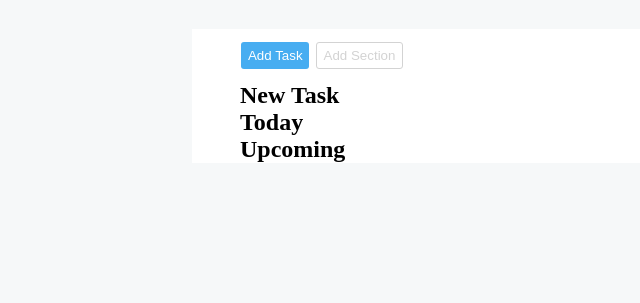
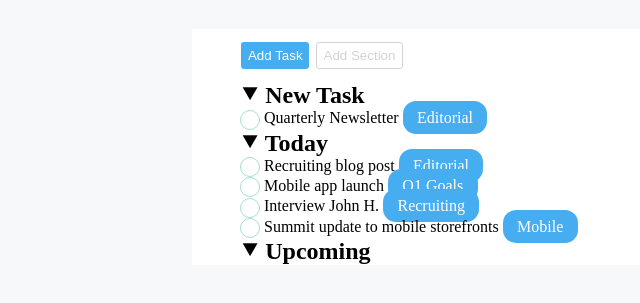
Before and after one commit to filauro1989/html-css-toboolist, a plain HTML site: page index.html in a window 1280 px wide. Shown: the part 73-376 px from the top of the page, without its empty margins (0-640 px from the left). Drawn offline with Linux system fonts and the light colour scheme.

Commit message:
Lista today

```diff
--- a/css/style.css
+++ b/css/style.css
@@ -14,6 +14,11 @@
 }
 .borderless {
     border-style: none;
+}
+.rounded-highlight{
+    padding: 0.5em 0.9em;
+    border-radius: 13px;
+    color: white;
 }
 
 body {
@@ -57,3 +62,15 @@ header h1 {
     border: 1px solid lightgrey ;
     background-color: white;
 }
+
+/* liste */
+ul {
+    list-style-type: none;
+}
+
+.checkbox-round {
+    width: 1.5em;
+    height: 1.5em;
+    border-radius: 50%;
+    vertical-align: middle;
+    border: 1.7px solid #A5DDD1
--- a/index.html
+++ b/index.html
@@ -35,8 +35,8 @@
                 <!-- buttons container -->
 
                 <div class="general-container">
-                    <button class="background-blue white-text borderless">Add Task</button>
-                    <button class="add-section-button">Add Section</button>
+                    <button type="button" class="background-blue white-text borderless">Add Task</button>
+                    <button type="button" class="add-section-button">Add Section</button>
                 </div>
 
                 <!-- buttons container -->
@@ -45,19 +45,32 @@
 
                 <div class="general-container">
 
-                    <h2>New Task</h2>
+                    <h2>&#11206; New Task</h2>
+                    <ul>
+                        <li><input type="button" class="checkbox-round background-white"> Quarterly Newsletter <span class="rounded-highlight background-blue">Editorial</span></li>
+                    </ul>
 
                 </div>
 
                 <div class="general-container">
 
-                    <h2>Today</h2>
+                    <h2>&#11206; Today</h2>
+
+                    <ul>
+                        <li><input type="button" class="checkbox-round background-white"> Recruiting blog post <span class="rounded-highlight background-blue">Editorial</span></li>
+
+                        <li><input type="button" class="checkbox-round background-white"> Mobile app launch <span class="rounded-highlight background-blue">Q1 Goals</span></li>
+
+                        <li><input type="button" class="checkbox-round background-white"> Interview John H.  <span class="rounded-highlight background-blue">Recruiting</span></li>
+
+                        <li><input type="button" class="checkbox-round background-white"> Summit update to mobile storefronts <span class="rounded-highlight background-blue">Mobile</span></li>
+                    </ul>
 
                 </div>
 
                 <div class="general-container">
 
-                    <h2>Upcoming</h2>
+                    <h2>&#11206; Upcoming</h2>
 
                 </div>
 
```
